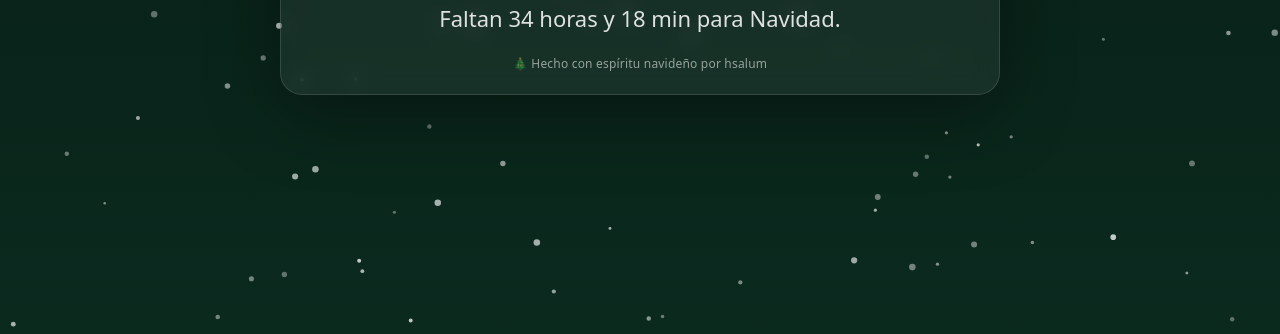
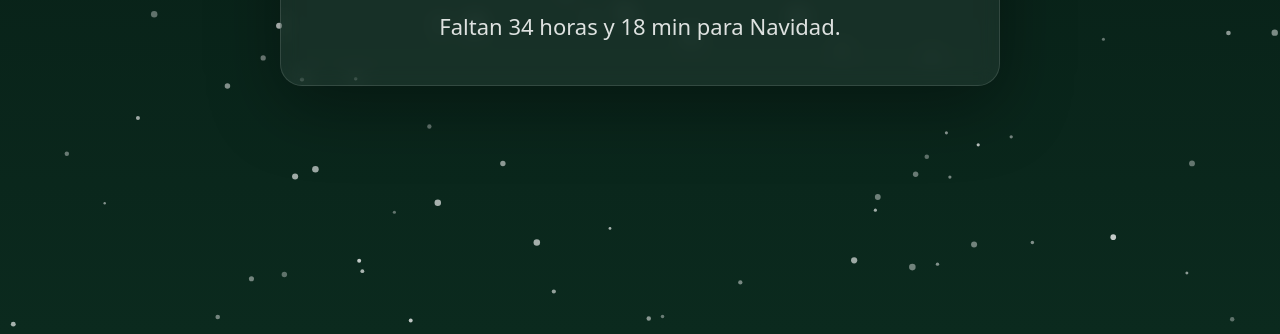
Before and after one commit to hsalum/es_navidad, a plain HTML site: page index.html in a window 1280 px wide. Shown: the part 466-800 px from the top of the page. Drawn offline with Linux system fonts and the light colour scheme.

Commit message:
Update index.html

```diff
--- a/index.html
+++ b/index.html
@@ -205,7 +205,7 @@
       <p class="sub" id="subtitle">…</p>
       <p class="bigline" id="countdown">…</p>
 
-      <div class="footer">🎄 Hecho con espíritu navideño por hsalum</div>
+
     </div>
   </div>
 
```
